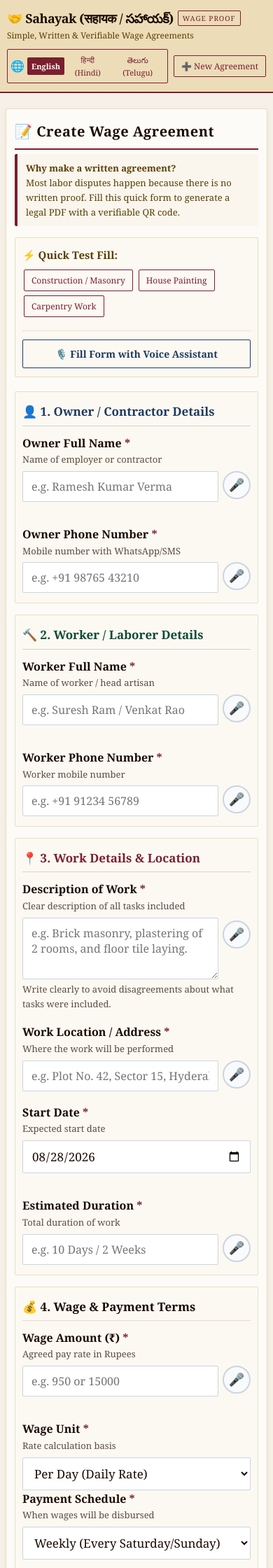
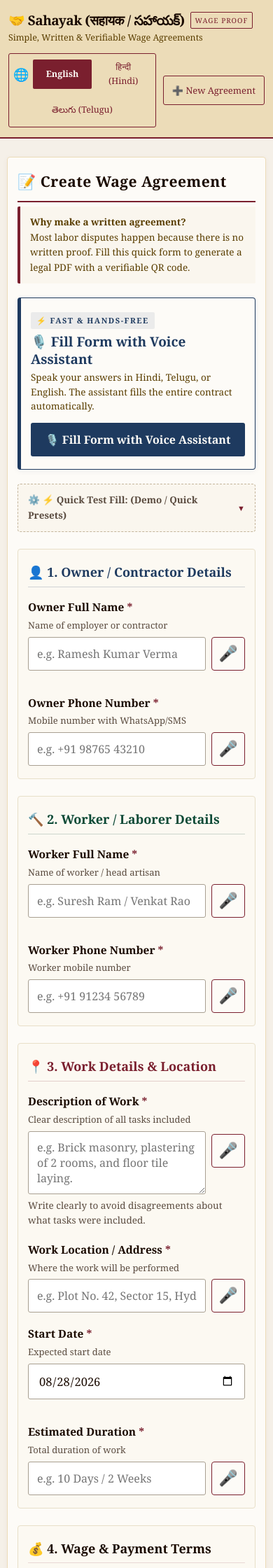
Before and after one commit to jogender18/sahayak, a Flask app: page / in a window 390 px wide. Shown: the top 2240 px of the page at 70% size. Run offline with Flask 3, Linux system fonts and the light colour scheme; data that the repository does not hold is empty; some libraries are stand-ins or nearby versions.

Commit message:
Enhance: Mobile UX with 48px touch targets, consistent section spacing, prominent voice hero card, and collapsible test presets

```diff
--- a/static/css/style.css
+++ b/static/css/style.css
@@ -99,25 +99,32 @@ body {
   align-items: center;
   background: transparent;
   border: 1.5px solid #7a1f2e;
-  border-radius: 2px;
-  padding: 3px 6px;
-  gap: 4px;
+  border-radius: 3px;
+  padding: 4px 6px;
+  gap: 6px;
+  flex-wrap: wrap;
 }
 
 .lang-icon {
-  font-size: 16px;
+  font-size: 18px;
   margin-right: 2px;
+  margin-left: 2px;
 }
 
 .lang-btn {
   color: #7a1f2e;
   text-decoration: none;
-  font-size: 13px;
+  font-size: 14px;
   font-weight: 400;
-  padding: 5px 9px;
+  min-height: 44px;
+  padding: 8px 14px;
   border-radius: 2px;
   transition: all 0.15s ease;
   font-family: 'Georgia', serif;
+  display: inline-flex;
+  align-items: center;
+  justify-content: center;
+  touch-action: manipulation;
 }
 
 .lang-btn:hover {
@@ -136,15 +143,18 @@ body {
   text-decoration: none;
   font-size: 14px;
   font-weight: 400;
+  min-height: 44px;
   border: 1.5px solid #7a1f2e;
   background: transparent;
-  padding: 6px 14px;
-  border-radius: 2px;
+  padding: 8px 16px;
+  border-radius: 3px;
   display: inline-flex;
   align-items: center;
+  justify-content: center;
   gap: 6px;
   font-family: 'Georgia', serif;
   transition: all 0.15s ease;
+  touch-action: manipulation;
 }
 
 .header-links a:hover {
@@ -207,19 +217,163 @@ body {
   margin-top: 1px;
 }
 
-/* Presets */
+/* ─── Primary Voice Hero Action Card ─────────────────────────────── */
+.voice-hero-card {
+  background: #fdfbf7;
+  border: 1.5px solid #1e3a5f;
+  border-left: 5px solid #1e3a5f;
+  border-radius: 4px;
+  padding: 20px 22px;
+  margin-bottom: 24px;
+  display: flex;
+  justify-content: space-between;
+  align-items: center;
+  gap: 18px;
+  box-shadow: 0 2px 8px rgba(30, 58, 95, 0.06);
+}
+
+.voice-hero-text {
+  flex: 1;
+  min-width: 0;
+}
+
+.voice-hero-badge {
+  display: inline-block;
+  font-size: 11px;
+  font-weight: 700;
+  letter-spacing: 1.5px;
+  color: #1e3a5f;
+  background: rgba(30, 58, 95, 0.08);
+  padding: 3px 8px;
+  border-radius: 2px;
+  margin-bottom: 6px;
+  text-transform: uppercase;
+  font-family: 'Georgia', serif;
+}
+
+.voice-hero-heading {
+  font-family: 'Georgia', 'Times New Roman', serif;
+  font-size: 21px;
+  font-weight: 700;
+  color: #1e3a5f;
+  margin-bottom: 4px;
+  line-height: 1.3;
+}
+
+.voice-hero-sub {
+  font-size: 14.5px;
+  color: #5a3e00;
+  line-height: 1.5;
+  margin: 0;
+}
+
+.btn-voice-hero {
+  background: #1e3a5f;
+  color: #fdfbf7;
+  border: 1.5px solid #1e3a5f;
+  font-size: 16px;
+  font-weight: 700;
+  min-height: 48px;
+  padding: 12px 24px;
+  border-radius: 3px;
+  cursor: pointer;
+  flex-shrink: 0;
+  transition: all 0.15s ease;
+  display: inline-flex;
+  align-items: center;
+  justify-content: center;
+  gap: 8px;
+  white-space: nowrap;
+  font-family: 'Georgia', serif;
+  touch-action: manipulation;
+}
+
+.btn-voice-hero:hover {
+  background: #12253f;
+  border-color: #12253f;
+  color: #ffffff;
+}
+
+/* ─── Collapsible Developer / Quick Test Presets Drawer ──────────── */
+.dev-test-drawer {
+  background: #faf6ee;
+  border: 1.5px dashed #c4b59b;
+  border-radius: 4px;
+  margin-bottom: 28px;
+  overflow: hidden;
+  transition: all 0.2s ease;
+}
+
+.dev-test-summary {
+  padding: 12px 16px;
+  font-size: 14px;
+  font-weight: 600;
+  color: #5a4b3f;
+  cursor: pointer;
+  list-style: none;
+  display: flex;
+  justify-content: space-between;
+  align-items: center;
+  user-select: none;
+  min-height: 44px;
+  font-family: 'Georgia', serif;
+  touch-action: manipulation;
+}
+
+.dev-test-summary::-webkit-details-marker {
+  display: none;
+}
+
+.dev-test-summary:hover {
+  background: rgba(122, 31, 46, 0.04);
+  color: #7a1f2e;
+}
+
+.drawer-chevron {
+  font-size: 11px;
+  transition: transform 0.2s ease;
+  color: #7a1f2e;
+}
+
+.dev-test-drawer[open] .drawer-chevron {
+  transform: rotate(180deg);
+}
+
+.dev-test-body {
+  padding: 14px 16px 16px;
+  border-top: 1px solid #e8dfc8;
+  background: #fdfbf7;
+}
+
+.dev-test-info {
+  font-size: 13.5px;
+  color: #5a4b3f;
+  margin-bottom: 12px;
+}
+
+.preset-buttons-wrap {
+  display: flex;
+  flex-wrap: wrap;
+  gap: 8px;
+}
+
 .preset-btn {
-  margin: 4px;
-  padding: 7px 14px;
-  font-size: 13px;
-  font-weight: 400;
-  border-radius: 2px;
+  min-height: 44px;
+  padding: 10px 16px;
+  font-size: 13.5px;
+  font-weight: 500;
+  border-radius: 3px;
   border: 1.5px solid #7a1f2e;
   background: transparent;
   color: #7a1f2e;
   cursor: pointer;
   font-family: 'Georgia', serif;
   transition: all 0.15s ease;
+  display: inline-flex;
+  align-items: center;
+  justify-content: center;
+  gap: 6px;
+  touch-action: manipulation;
 }
 
 .preset-btn:hover {
@@ -227,61 +381,13 @@ body {
   color: #fdfbf7;
 }
 
-/* Quick Fill Panel & Voice Trigger */
-.quick-fill-panel {
-  margin-bottom: 20px;
-  padding: 16px;
-  background: #fcf9f2;
-  border: 1.5px solid #ecdcb8;
-  border-radius: 2px;
-  font-size: 15px;
-  display: flex;
-  flex-direction: column;
-  gap: 12px;
-}
-
-.quick-fill-title {
-  color: #5a3e00;
-  display: block;
-  margin-bottom: 6px;
-  font-family: 'Georgia', serif;
-}
-
-.quick-fill-voice-section {
-  border-top: 1px solid #e8dfc8;
-  padding-top: 12px;
-  margin-top: 4px;
-}
-
-.btn.btn-voice-trigger {
-  background: transparent;
-  border: 1.5px solid #1e3a5f !important; /* Force border to show up clearly */
-  color: #1e3a5f;
-  font-weight: 700;
-  width: 100%;
-  display: inline-flex;
-  align-items: center;
-  justify-content: center;
-  gap: 8px;
-  font-size: 16px;
-  padding: 12px;
-  border-radius: 2px;
-  transition: all 0.2s ease;
-}
-
-.btn.btn-voice-trigger:hover {
-  background: #1e3a5f !important;
-  color: #fdfbf7 !important;
-  border-color: #1e3a5f !important;
-}
-
-/* Section Boxes */
+/* ─── Form Section Boxes & Titles ────────────────────────────────── */
 .form-section {
   background-color: #fcf9f2;
   border: 1.5px solid #e8dfc8;
-  border-radius: 2px;
-  padding: 20px;
-  margin-bottom: 24px;
+  border-radius: 4px;
+  padding: 24px 20px;
+  margin-bottom: 28px;
 }
 
 .section-title {
@@ -289,12 +395,12 @@ body {
   font-size: 20px;
   font-weight: 700;
   color: #1a0a00;
-  margin-bottom: 16px;
+  margin-bottom: 18px;
   display: flex;
   align-items: center;
   gap: 8px;
-  border-bottom: 1px solid rgba(122, 31, 46, 0.15);
-  padding-bottom: 6px;
+  border-bottom: 1.5px solid rgba(122, 31, 46, 0.15);
+  padding-bottom: 8px;
 }
 
 .section-title.owner {
@@ -340,16 +446,17 @@ body {
 label {
   display: block;
   font-weight: 700;
-  font-size: 16px;
+  font-size: 16.5px;
   color: #1a0a00;
-  margin-bottom: 6px;
+  margin-bottom: 7px;
 }
 
 .label-sub {
   font-weight: 400;
-  font-size: 13px;
+  font-size: 13.5px;
   color: #5a4b3f;
   display: block;
+  margin-top: 3px;
 }
 
 .req-star {
@@ -363,15 +470,17 @@ input[type="date"],
 select,
 textarea {
   width: 100%;
-  padding: 10px 12px;
-  font-size: 17px;
+  min-height: 48px;
+  padding: 12px 14px;
+  font-size: 16.5px;
   font-family: inherit;
   font-weight: 400;
   color: #1a0a00;
   background-color: #ffffff;
-  border: 1.5px solid #cbd5e1;
-  border-radius: 2px;
+  border: 1.5px solid #a89f91;
+  border-radius: 3px;
   transition: border-color 0.15s ease, box-shadow 0.15s ease;
+  box-sizing: border-box;
 }
 
 input:focus,
@@ -379,18 +488,18 @@ select:focus,
 textarea:focus {
   outline: none;
   border-color: #7a1f2e;
-  box-shadow: 0 0 0 3px rgba(122, 31, 46, 0.12);
+  box-shadow: 0 0 0 3px rgba(122, 31, 46, 0.18);
 }
 
 textarea {
   resize: vertical;
-  min-height: 80px;
+  min-height: 90px;
 }
 
 .input-hint {
-  font-size: 13px;
+  font-size: 13.5px;
   color: #5a4b3f;
-  margin-top: 4px;
+  margin-top: 6px;
 }
 
 /* Buttons */
@@ -399,16 +508,18 @@ textarea {
   align-items: center;
   justify-content: center;
   gap: 10px;
-  font-size: 16px;
+  font-size: 16.5px;
   font-weight: 700;
-  padding: 12px 20px;
-  border-radius: 2px;
+  min-height: 48px;
+  padding: 14px 24px;
+  border-radius: 3px;
   cursor: pointer;
   text-decoration: none;
   border: 1.5px solid transparent;
   transition: all 0.15s ease-in-out;
   text-align: center;
   font-family: 'Georgia', serif;
+  touch-action: manipulation;
 }
 
 .btn-block {
@@ -572,8 +683,8 @@ textarea {
 /* ─── Voice Input ──────────────────────────────────────────────────── */
 .voice-input-wrapper {
   display: flex;
-  align-items: flex-start;
-  gap: 8px;
+  align-items: center;
+  gap: 10px;
 }
 
 .voice-input-wrapper input,
@@ -585,25 +696,27 @@ textarea {
 
 .mic-btn {
   flex-shrink: 0;
-  width: 44px;
-  height: 44px;
-  border-radius: 50%;
-  border: 2px solid var(--border-medium);
-  background: #f8fafc;
+  width: 48px;
+  min-width: 48px;
+  height: 48px;
+  border-radius: 4px;
+  border: 1.5px solid #7a1f2e;
+  background: #fdfbf7;
+  color: #7a1f2e;
   cursor: pointer;
-  display: flex;
+  display: inline-flex;
   align-items: center;
   justify-content: center;
-  font-size: 20px;
+  font-size: 22px;
   transition: background 0.15s, border-color 0.15s, transform 0.1s;
-  margin-top: 0;
   position: relative;
   line-height: 1;
+  touch-action: manipulation;
 }
 
 .mic-btn:hover {
-  background: #e0f2fe;
-  border-color: #0284c7;
+  background: #7a1f2e;
+  color: #fdfbf7;
 }
 
 .mic-btn:focus-visible {
@@ -1183,31 +1296,31 @@ textarea {
   }
 
   .container {
-    padding: 10px 8px;
+    padding: 12px 10px;
     width: 100%;
   }
 
   .app-header {
-    padding: 12px 10px;
+    padding: 14px 12px;
   }
 
   .header-inner {
-    gap: 10px;
+    gap: 12px;
   }
 
   .brand-title {
-    font-size: 18px;
-    gap: 6px;
+    font-size: 19px;
+    gap: 8px;
     flex-wrap: wrap;
   }
 
   .brand-badge {
     font-size: 10px;
-    padding: 2px 6px;
+    padding: 3px 6px;
   }
 
   .tagline {
-    font-size: 12px;
+    font-size: 12.5px;
   }
 
   .header-actions {
@@ -1215,21 +1328,27 @@ textarea {
     display: flex;
     flex-wrap: wrap;
     justify-content: space-between;
-    gap: 8px;
+    gap: 10px;
   }
 
   .lang-switcher {
     flex: 1;
     min-width: 0;
+    display: flex;
     justify-content: space-between;
-    padding: 2px 4px;
-    gap: 2px;
+    padding: 3px 4px;
+    gap: 4px;
   }
 
   .lang-btn {
-    font-size: 11px;
-    padding: 4px 6px;
+    font-size: 12.5px;
+    min-height: 42px;
+    padding: 6px 10px;
     text-align: center;
+    flex: 1;
+    display: inline-flex;
+    align-items: center;
+    justify-content: center;
   }
 
   .header-links {
@@ -1237,55 +1356,106 @@ textarea {
   }
 
   .header-links a {
-    font-size: 12px;
-    padding: 5px 10px;
+    font-size: 13px;
+    min-height: 42px;
+    padding: 6px 12px;
+    display: inline-flex;
+    align-items: center;
+    justify-content: center;
   }
 
   .main-card {
-    padding: 16px 12px;
-    margin-top: 12px;
-    border-radius: 2px;
+    padding: 18px 14px;
+    margin-top: 14px;
+    border-radius: 4px;
   }
 
   .page-title {
-    font-size: 20px;
-    padding-bottom: 8px;
+    font-size: 21px;
+    padding-bottom: 10px;
     letter-spacing: 0.5px;
   }
 
   .page-intro {
+    font-size: 13.5px;
+    padding: 12px 14px;
+    margin-bottom: 20px;
+  }
+
+  /* Voice Hero Card on Mobile */
+  .voice-hero-card {
+    flex-direction: column;
+    align-items: stretch;
+    padding: 18px 14px;
+    gap: 14px;
+    margin-bottom: 20px;
+  }
+
+  .voice-hero-heading {
+    font-size: 19px;
+  }
+
+  .voice-hero-sub {
+    font-size: 13.5px;
+  }
+
+  .btn-voice-hero {
+    width: 100%;
+    min-height: 48px;
+    font-size: 16px;
+    padding: 12px 16px;
+    justify-content: center;
+  }
+
+  /* Dev Test Drawer on Mobile */
+  .dev-test-drawer {
+    margin-bottom: 24px;
+  }
+
+  .dev-test-summary {
+    padding: 12px 14px;
+    font-size: 13.5px;
+    min-height: 44px;
+  }
+
+  .dev-test-body {
+    padding: 12px 14px 14px;
+  }
+
+  .preset-btn {
     font-size: 13px;
-    padding: 10px 12px;
+    min-height: 44px;
+    padding: 8px 14px;
+    flex: 1 1 calc(50% - 8px);
+  }
+
+  /* Form Sections & Fields on Mobile */
+  .form-section {
+    padding: 18px 14px;
+    margin-bottom: 24px;
+  }
+
+  .section-title {
+    font-size: 18px;
     margin-bottom: 16px;
-  }
-
-  .form-section {
-    padding: 14px 10px;
-    margin-bottom: 16px;
-  }
-
-  .section-title {
-    font-size: 17px;
-    margin-bottom: 12px;
-  }
-
-  .quick-fill-panel {
-    padding: 12px 10px;
-  }
-
-  .preset-btn {
-    font-size: 12px;
-    padding: 6px 10px;
-    margin: 3px 2px;
-  }
-
-  .btn.btn-voice-trigger {
-    font-size: 14px;
-    padding: 10px 12px;
+    padding-bottom: 6px;
+  }
+
+  .form-group {
+    margin-bottom: 18px;
+  }
+
+  label {
+    font-size: 15.5px;
+    margin-bottom: 6px;
+  }
+
+  .label-sub {
+    font-size: 13px;
   }
 
   .voice-input-wrapper {
-    gap: 6px;
+    gap: 8px;
     width: 100%;
   }
 
@@ -1293,17 +1463,26 @@ textarea {
   .voice-input-wrapper textarea,
   .voice-input-wrapper select {
     font-size: 16px; /* Prevents auto-zoom on iOS Safari */
+    min-height: 48px;
+    padding: 11px 12px;
   }
 
   .mic-btn {
-    width: 40px;
-    height: 40px;
-    font-size: 18px;
+    width: 48px;
+    min-width: 48px;
+    height: 48px;
+    font-size: 22px;
+  }
+
+  .btn-primary.btn-block {
+    min-height: 52px;
+    font-size: 17.5px;
+    padding: 14px 18px;
   }
 
   /* Full Screen Voice Overlay Mobile */
   .voice-overlay {
-    padding: 14px 10px 16px;
+    padding: 16px 12px 18px;
     border: none;
   }
 
--- a/templates/index.html
+++ b/templates/index.html
@@ -18,20 +18,33 @@
     {{ t.why_text }}
   </div>
 
-  <!-- Quick Fill Helpers & Conversational Voice Mode Button -->
-  <div class="quick-fill-panel">
-    <div>
-      <strong class="quick-fill-title">{{ t.quick_fill }}</strong>
-      <button type="button" onclick="fillSample('mason')" class="preset-btn">{{ t.preset_mason }}</button>
-      <button type="button" onclick="fillSample('painting')" class="preset-btn">{{ t.preset_paint }}</button>
-      <button type="button" onclick="fillSample('carpentry')" class="preset-btn">{{ t.preset_carpenter }}</button>
+  <!-- Primary Action Hero: Fill Form with Voice Assistant -->
+  <div class="voice-hero-card">
+    <div class="voice-hero-text">
+      <div class="voice-hero-badge">⚡ FAST & HANDS-FREE</div>
+      <h2 class="voice-hero-heading">{{ t.btn_voice_mode }}</h2>
+      <p class="voice-hero-sub">Speak your answers in Hindi, Telugu, or English. The assistant fills the entire contract automatically.</p>
     </div>
-    <div class="quick-fill-voice-section">
-      <button type="button" id="start-voice-mode-btn" class="btn btn-voice-trigger">
-        <span>{{ t.btn_voice_mode }}</span>
-      </button>
+    <button type="button" id="start-voice-mode-btn" class="btn btn-voice-hero" aria-label="{{ t.btn_voice_mode }}">
+      <span>{{ t.btn_voice_mode }}</span>
+    </button>
+  </div>
+
+  <!-- Collapsible Developer / Quick Test Presets Drawer -->
+  <details class="dev-test-drawer">
+    <summary class="dev-test-summary">
+      <span class="drawer-title">⚙️ {{ t.quick_fill }} (Demo / Quick Presets)</span>
+      <span class="drawer-chevron">▼</span>
+    </summary>
+    <div class="dev-test-body">
+      <p class="dev-test-info">Tap any preset to auto-fill sample data for instant demonstration:</p>
+      <div class="preset-buttons-wrap">
+        <button type="button" onclick="fillSample('mason')" class="preset-btn">🏗️ {{ t.preset_mason }}</button>
+        <button type="button" onclick="fillSample('painting')" class="preset-btn">🎨 {{ t.preset_paint }}</button>
+        <button type="button" onclick="fillSample('carpentry')" class="preset-btn">🪚 {{ t.preset_carpenter }}</button>
+      </div>
     </div>
-  </div>
+  </details>
 
   <!-- Conversational Full-Screen voice assistant mode -->
   <div id="voice-overlay" class="voice-overlay" {% if request.args.get('mock_voice_state') %}style="display: flex;"{% endif %}>
```
Also changed, not shown: other parts of static/css/style.css (+59 -46 lines).
